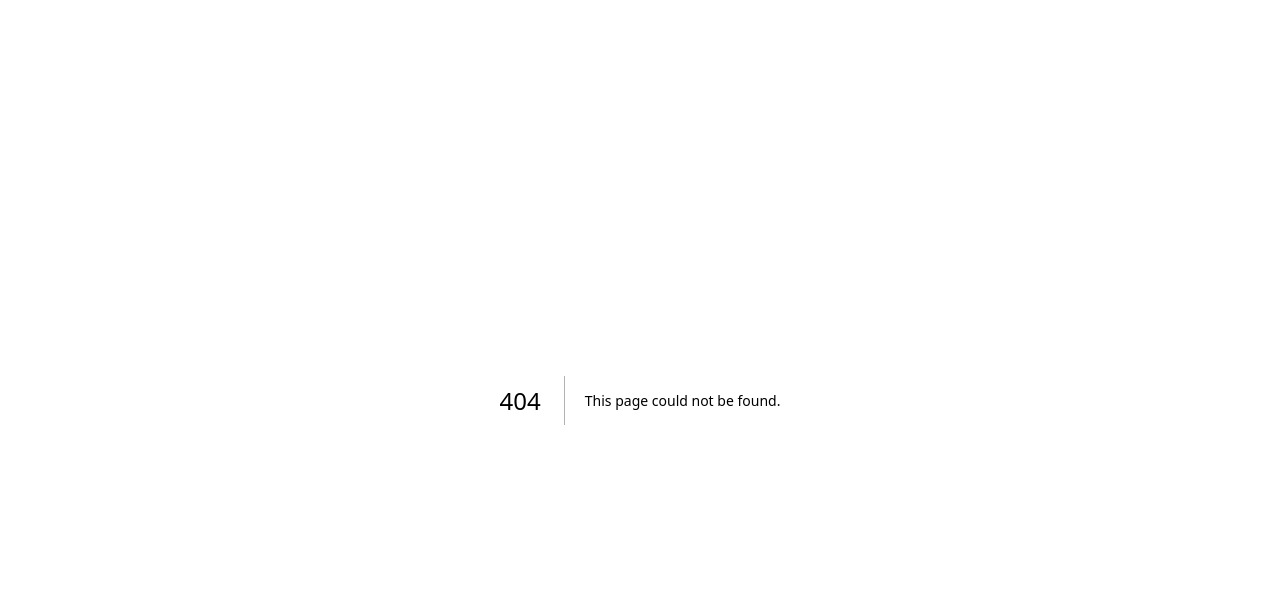
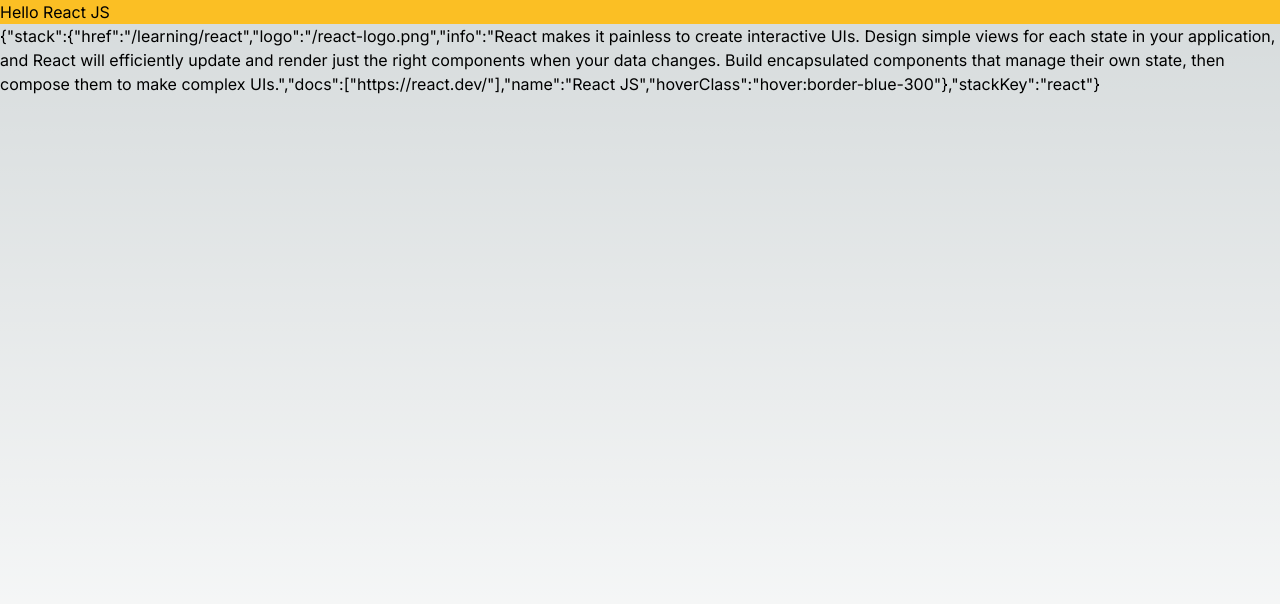
Before and after one commit to svssdeva/nextjs-chatgpt, a Next.js app: page /learning/react in a window 1280 px wide. Before the commit this address had no page. Shown: the top 604 px of the page. Built offline with nearby package versions, Linux system fonts and the light colour scheme.

Commit message:
fech value from route

```diff
--- /dev/null
+++ b/src/app/learning/[stack]/page.tsx
@@ -0,0 +1,40 @@
+'use client';
+
+import stacks from "../../../data/stacks.json";
+import {usePathname} from "next/navigation";
+
+
+export default async function Page({params}: { params: { stack: string } }) {
+    const pathname = usePathname();
+    const res = await getProps({params: params});
+
+    return (
+        <main>
+            <div className="bg-amber-400">
+                Hello {res.props.stack.name}
+            </div>
+            <div>
+                {JSON.stringify(res.props)}
+            </div>
+        </main>
+    )
+}
+
+export async function getPaths() {
+    const paths = Object.keys(stacks).map((key) => ({params: {stack: key}}));
+    return {
+        paths
+    }
+
+}
+
+// @ts-ignore
+export async function getProps({params}) {
+    return {
+        props: {
+            // @ts-ignore
+            stack: stacks[params.stack],
+            stackKey: params.stack
+        }
+    }
+}
```
